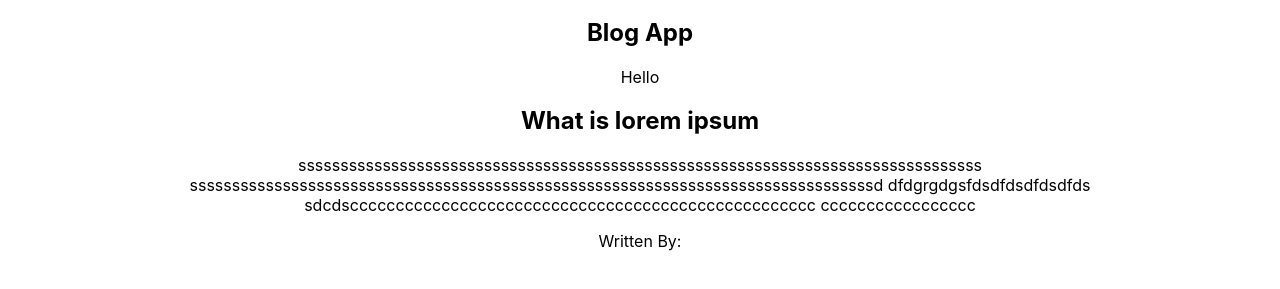
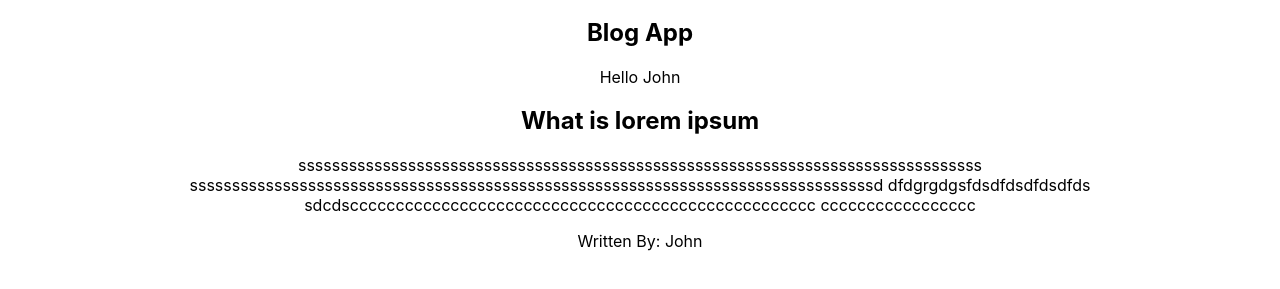
Before and after one commit to Madhawa-Tharindu/Advanced-React-Course-by-Meta, a React (Create React App) app: page / in a window 1280 px wide. Shown: the part 257-546 px from the top of the page. Built offline with nearby package versions, Linux system fonts and the light colour scheme.

Commit message:
fixed the context

```diff
--- a/src/App.js
+++ b/src/App.js
@@ -3,6 +3,7 @@ import { useState } from "react";
 import { validateEmail } from "./utils";
 import Button from './Button'
 import { UserProvider } from "./userContext";
+import { useUser } from "./userContext";
 
 const PasswordErrorMessage = () => {
   return (
@@ -46,9 +47,10 @@ function App() {
 
   // explain context in React
   const LoggedInUser = () => {
+    const {user} = useUser();
     return (
       <p>
-        Hello <span className="UserName"></span>
+        Hello <span className="UserName">{user.name}</span>
       </p>
     )
   }
@@ -63,6 +65,7 @@ function App() {
   }
 
   const Page = () => {
+    const {user} = useUser();
     return (
       <div>
         <h2>What is lorem ipsum</h2>
@@ -72,7 +75,7 @@ function App() {
           dfdgrgdgsfdsdfdsdfdsdfds  sdcdsccccccccccccccccccccccccccccccccccccccccccccccccccc
           ccccccccccccccccc
         </p>
-        <p>Written By: </p>
+        <p>Written By: {user.name}</p>
       </div>
     )
   }
```
